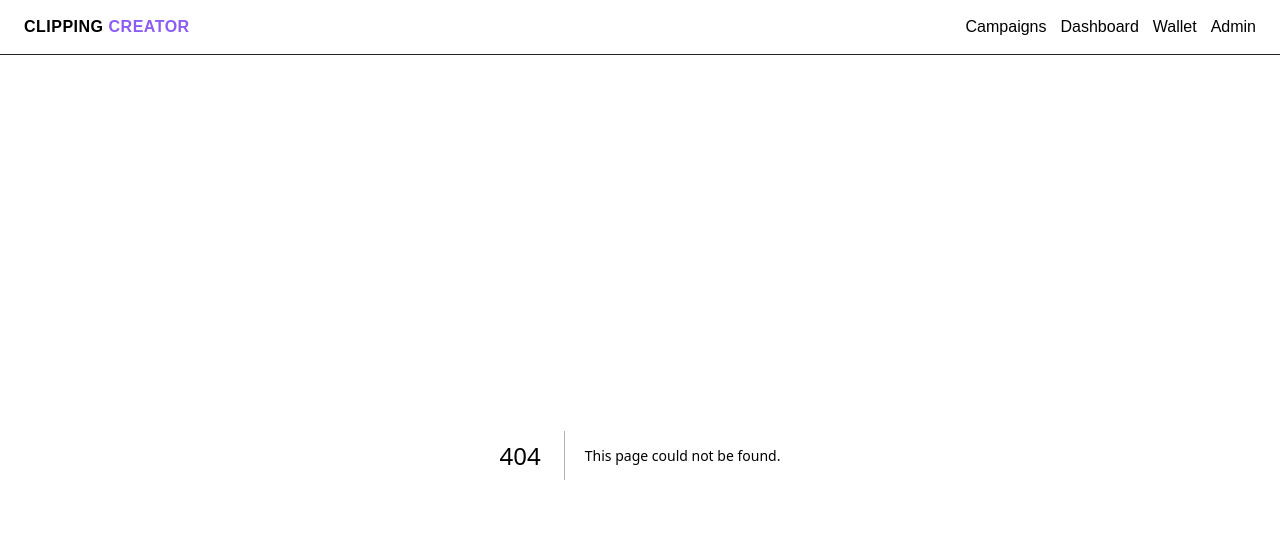
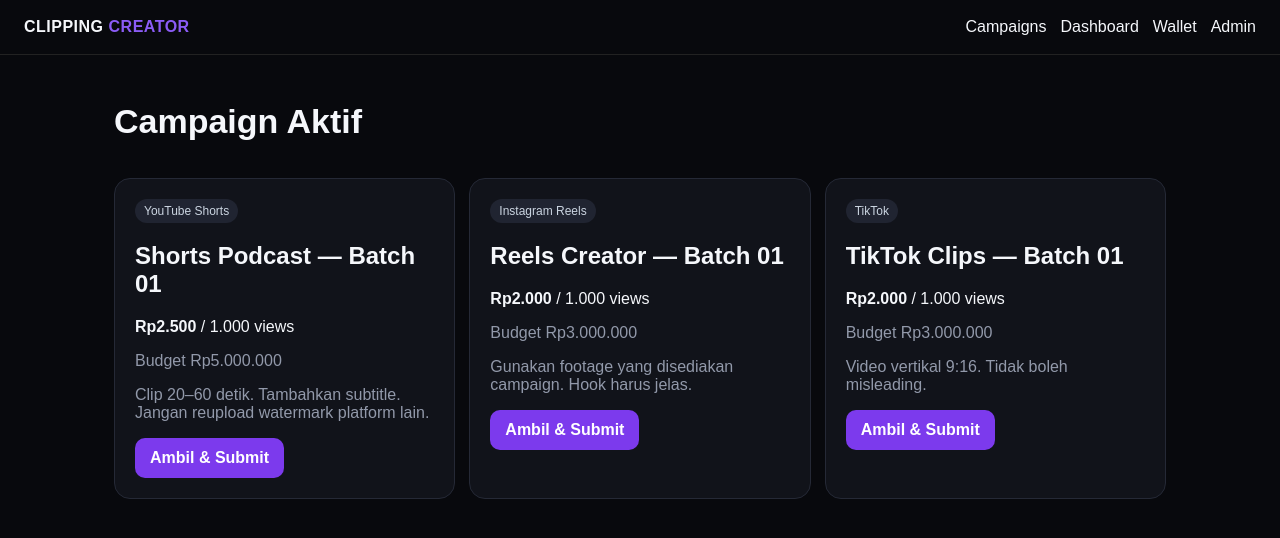
Before and after one commit to dismaqen/clipping-creator, a Next.js app: page /campaigns in a window 1280 px wide. Before the commit this address had no page. Shown: the top 538 px of the page. Built offline with nearby package versions, Linux system fonts and the light colour scheme.

Commit message:
Add app/campaigns/page.tsx

```diff
--- /dev/null
+++ b/app/campaigns/page.tsx
@@ -0,0 +1,3 @@
+import Link from "next/link";
+const demo=[{title:"Shorts Podcast — Batch 01",platform:"YouTube Shorts",rate:2500,budget:5000000,rules:"Clip 20–60 detik. Tambahkan subtitle. Jangan reupload watermark platform lain."},{title:"Reels Creator — Batch 01",platform:"Instagram Reels",rate:2000,budget:3000000,rules:"Gunakan footage yang disediakan campaign. Hook harus jelas."},{title:"TikTok Clips — Batch 01",platform:"TikTok",rate:2000,budget:3000000,rules:"Video vertikal 9:16. Tidak boleh misleading."}];
+export default function Campaigns(){return <main className="wrap"><h1>Campaign Aktif</h1><div className="grid">{demo.map((c,i)=><div className="card" key={i}><span className="tag">{c.platform}</span><h2>{c.title}</h2><p><b>Rp{c.rate.toLocaleString("id-ID")}</b> / 1.000 views</p><p className="muted">Budget Rp{c.budget.toLocaleString("id-ID")}</p><p className="muted">{c.rules}</p><Link className="btn" href={"/submit?campaign="+encodeURIComponent(c.title)}>Ambil & Submit</Link></div>)}</div></main>}
```
